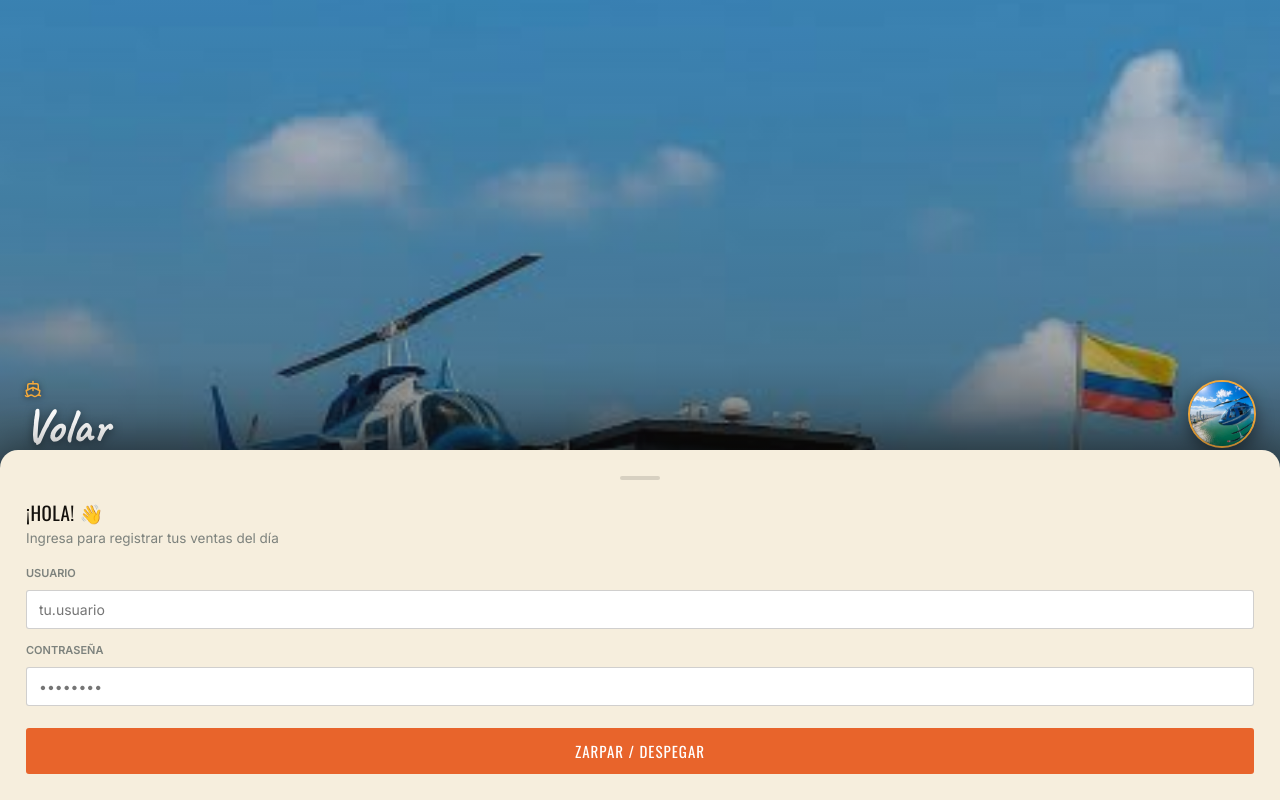
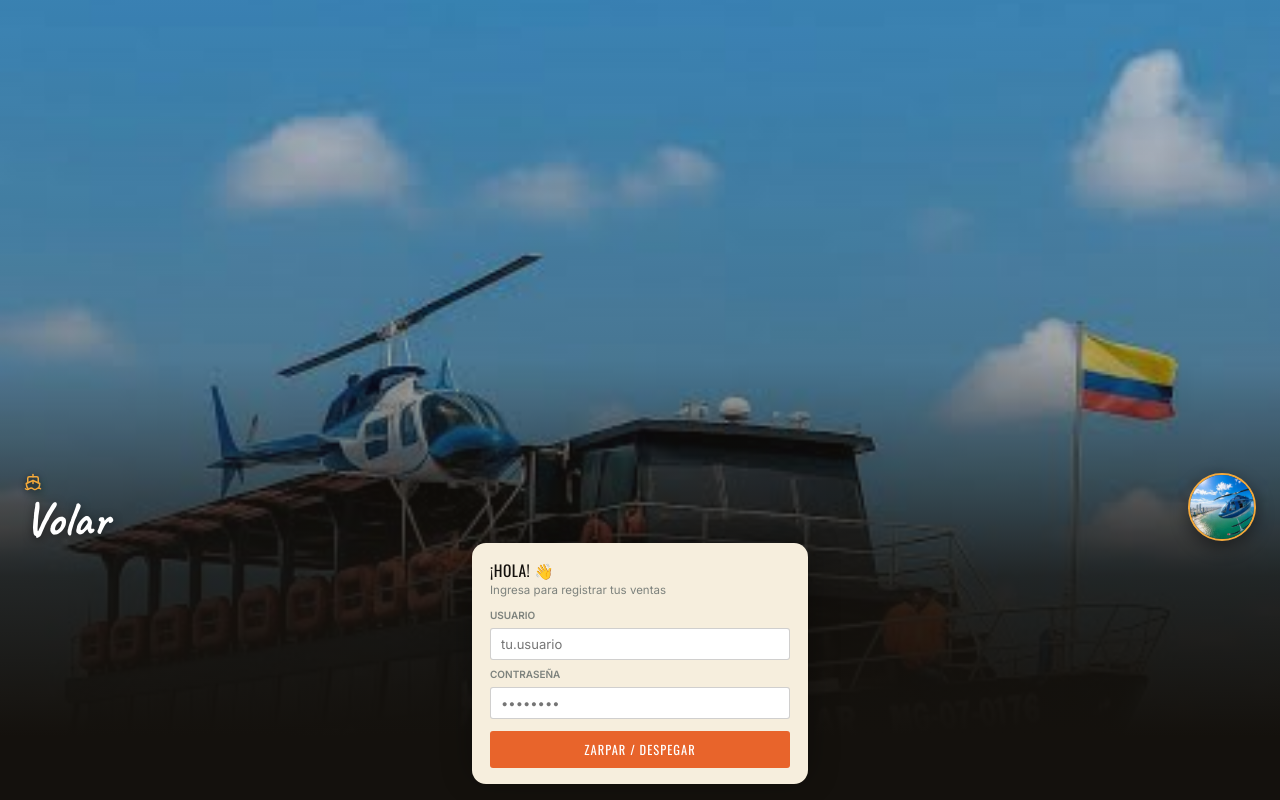
Before and after one commit to jghg74-tech/VOLAR-, a React (Vite) app in the folder client/: page / in a window 1280 px wide. Built offline with nearby package versions, Linux system fonts and the light colour scheme.

Commit message:
Update App.jsx

```diff
--- a/client/src/App.jsx
+++ b/client/src/App.jsx
@@ -192,38 +192,40 @@ function Login({ onLogin }) {
         </div>
       </div>
 
-      {/* Tarjeta de acceso, tipo hoja flotante abajo */}
+      {/* Tarjeta de acceso, compacta y flotante abajo */}
+      <div style={{ position: "relative", display: "flex", justifyContent: "center", padding: "0 16px max(16px, env(safe-area-inset-bottom))" }}>
         <div
           style={{
-          position: "relative",
+            width: "100%",
+            maxWidth: 300,
             background: "#F6EEDD",
-          borderRadius: "18px 18px 0 0",
-          boxShadow: "0 -10px 40px rgba(0,0,0,0.35)",
-          padding: "26px 26px max(26px, env(safe-area-inset-bottom))",
+            borderRadius: 14,
+            boxShadow: "0 -6px 30px rgba(0,0,0,0.35)",
+            padding: "16px 18px",
           }}
         >
-        <div style={{ width: 40, height: 4, borderRadius: 999, background: "#14110D22", margin: "0 auto 18px" }} />
-        <p style={{ margin: "0 0 4px", fontFamily: "'Oswald', sans-serif", fontSize: 19, color: "#14110D", textTransform: "uppercase", letterSpacing: 0.5 }}>
+          <p style={{ margin: "0 0 2px", fontFamily: "'Oswald', sans-serif", fontSize: 15.5, color: "#14110D", textTransform: "uppercase", letterSpacing: 0.5 }}>
             ¡Hola! 👋
           </p>
-        <p style={{ margin: "0 0 20px", fontSize: 13.5, color: "#12242A88" }}>
-          Ingresa para registrar tus ventas del día
+          <p style={{ margin: "0 0 12px", fontSize: 11.5, color: "#12242A88" }}>
+            Ingresa para registrar tus ventas
           </p>
 
           <form onSubmit={submit}>
-          <label style={miniLabel}>Usuario</label>
-          <input value={username} onChange={(e) => setUsername(e.target.value)} placeholder="tu.usuario" style={inputStyle} />
-          <label style={{ ...miniLabel, marginTop: 14 }}>Contraseña</label>
-          <input type="password" value={password} onChange={(e) => setPassword(e.target.value)} placeholder="••••••••" style={inputStyle} />
+            <label style={{ ...miniLabel, fontSize: 10 }}>Usuario</label>
+            <input value={username} onChange={(e) => setUsername(e.target.value)} placeholder="tu.usuario" style={{ ...inputStyle, padding: "7px 10px", fontSize: 13, marginTop: 3 }} />
+            <label style={{ ...miniLabel, fontSize: 10, marginTop: 8 }}>Contraseña</label>
+            <input type="password" value={password} onChange={(e) => setPassword(e.target.value)} placeholder="••••••••" style={{ ...inputStyle, padding: "7px 10px", fontSize: 13, marginTop: 3 }} />
             {error && (
-            <div style={{ display: "flex", gap: 6, alignItems: "center", color: "#c0392b", fontSize: 13, marginTop: 10 }}>
-              <AlertCircle size={15} /> {error}
+              <div style={{ display: "flex", gap: 5, alignItems: "center", color: "#c0392b", fontSize: 11.5, marginTop: 7 }}>
+                <AlertCircle size={12} /> {error}
               </div>
             )}
-          <button type="submit" disabled={loading} style={{ ...primaryBtn, opacity: loading ? 0.7 : 1 }}>
+            <button type="submit" disabled={loading} style={{ ...primaryBtn, padding: "9px 0", fontSize: 12.5, marginTop: 12, opacity: loading ? 0.7 : 1 }}>
               {loading ? "Ingresando..." : "Zarpar / Despegar"}
             </button>
           </form>
+        </div>
       </div>
     </div>
   );
```
Lines whose indentation alone changed are shown as unchanged.
